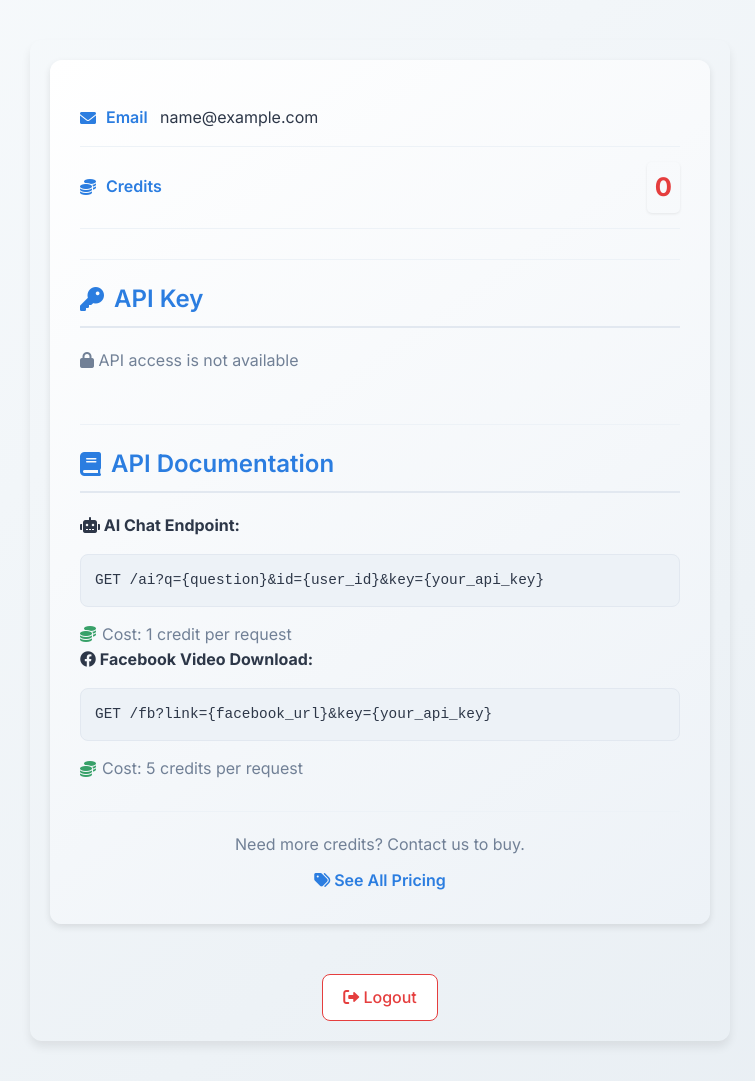
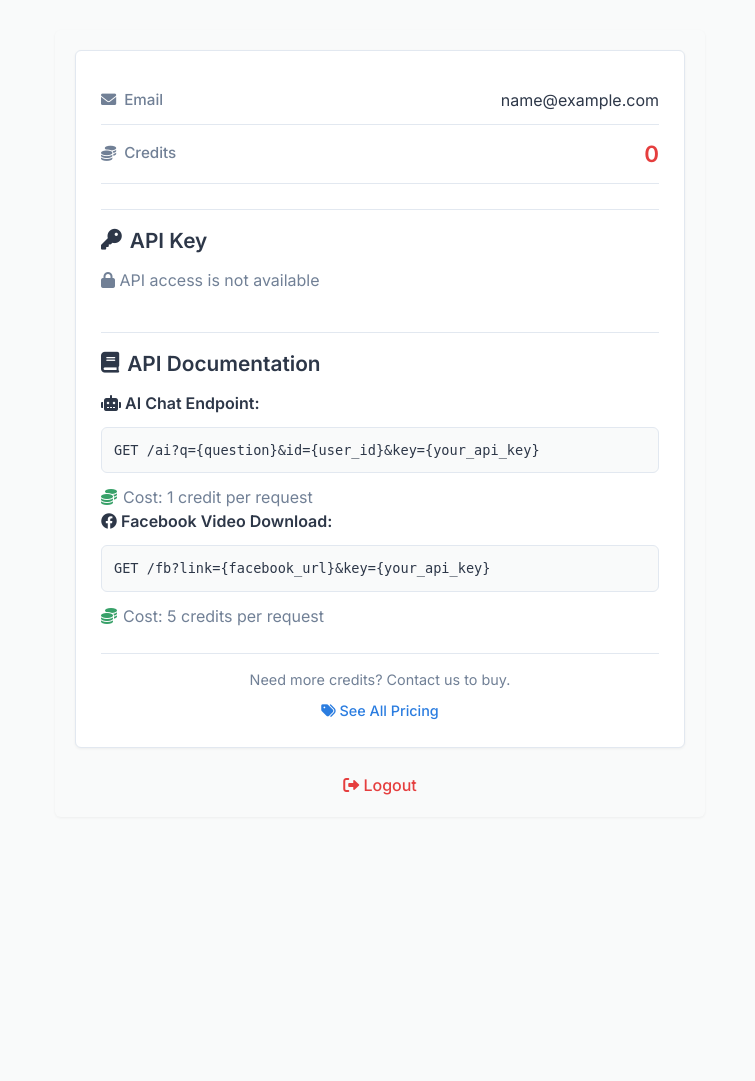
Before and after one commit to shahariarmahfuz/Yes, a Flask app: page /account in a window 1280 px wide. Shown: the whole page, without its empty margins (260-1015 px from the left). After the commit the page ends 795 px from the top, so only its background shows below. Run offline with Flask 3, Linux system fonts and the light colour scheme; the visitor is signed in with stand-in values (Sample User, id 1).

Commit message:
Update account.html

```diff
--- a/templates/account.html
+++ b/templates/account.html
@@ -2,21 +2,22 @@
 <html>
 <head>
     <title>Account</title>
-    <link href="https://fonts.googleapis.com/css2?family=Inter:wght@400;500;600;700&display=swap" rel="stylesheet">
+    <link href="https://fonts.googleapis.com/css2?family=Inter:wght@400;500;600&display=swap" rel="stylesheet">
     <link rel="stylesheet" href="https://cdnjs.cloudflare.com/ajax/libs/font-awesome/6.0.0/css/all.min.css">
     <meta name="viewport" content="width=device-width, initial-scale=1.0">
     <style>
-        /* Updated CSS for a more beautiful and organized page */
+        /* Enhanced and Simplified CSS */
         :root {
-            --cf-blue: #2b7de0;
-            --cf-blue-hover: #1967d2;
-            --cf-red: #e53e3e;
-            --cf-green: #38a169;
-            --cf-gray-100: #f7fafc;
-            --cf-gray-200: #edf2f7;
-            --cf-gray-300: #e2e8f0;
-            --cf-gray-600: #718096;
-            --cf-gray-800: #2d3748;
+            --primary-color: #2b7de0;
+            --primary-hover: #1967d2;
+            --accent-color: #e53e3e;
+            --success-color: #38a169;
+            --bg-light: #f9fafa; /* Slightly lighter background */
+            --text-primary: #2d3748;
+            --text-secondary: #718096;
+            --border-color: #e2e8f0;
+            --box-shadow: 0 1px 3px rgba(0, 0, 0, 0.05); /* Lighter shadow */
+            --border-radius: 6px; /* Slightly smaller border-radius for a cleaner look */
         }
 
         * {
@@ -27,16 +28,16 @@
 
         body {
             font-family: 'Inter', -apple-system, BlinkMacSystemFont, sans-serif;
-            background: var(--cf-gray-100);
-            color: var(--cf-gray-800);
-            line-height: 1.6;
+            background-color: var(--bg-light);
+            color: var(--text-primary);
+            line-height: 1.5; /* Slightly reduced line height */
             padding: 20px;
             margin: 0;
             -webkit-font-smoothing: antialiased;
-            max-width: 700px;
-            margin: 40px auto;
-            border-radius: 12px; /* Slightly larger border-radius for a softer look */
-            box-shadow: 0 6px 10px rgba(0, 0, 0, 0.08); /* More pronounced shadow */
+            max-width: 650px; /* Slightly narrower max width */
+            margin: 30px auto; /* Reduced top/bottom margin */
+            border-radius: var(--border-radius);
+            box-shadow: var(--box-shadow);
         }
 
         h1 {
@@ -44,20 +45,20 @@
         }
 
         .account-info {
-            background: white;
-            border-radius: 12px;
-            padding: 30px;
-            margin-bottom: 30px;
-            box-shadow: 0 3px 7px rgba(0, 0, 0, 0.1); /* Slightly stronger shadow */
-            border: 1px solid var(--cf-gray-200);
+            background-color: white;
+            border-radius: var(--border-radius);
+            padding: 25px; /* Reduced padding slightly */
+            margin-bottom: 25px; /* Reduced margin slightly */
+            box-shadow: var(--box-shadow);
+            border: 1px solid var(--border-color);
         }
 
         .info-row {
             display: flex;
             justify-content: space-between;
             align-items: center;
-            padding: 15px 0;
-            border-bottom: 1px solid var(--cf-gray-200);
+            padding: 12px 0; /* Reduced padding slightly */
+            border-bottom: 1px solid var(--border-color);
         }
 
         .info-row:last-child {
@@ -67,30 +68,30 @@
         .credits-container {
             display: flex;
             align-items: center;
-            gap: 10px;
+            gap: 8px; /* Reduced gap */
         }
 
         .credits {
-            font-size: 1.6rem;
-            font-weight: bold;
+            font-size: 1.4rem; /* Further reduced font size */
+            font-weight: 600;
         }
 
         .low-credits {
-            color: var(--cf-red);
+            color: var(--accent-color);
         }
 
         .high-credits {
-            color: var(--cf-green);
+            color: var(--success-color);
         }
 
         .api-key {
-            font-family: 'Courier New', monospace;
-            background: var(--cf-gray-100);
-            padding: 16px;
-            border-radius: 8px;
+            font-family: 'ui-monospace', monospace; /* More modern monospace font */
+            background-color: var(--bg-light);
+            padding: 14px; /* Reduced padding slightly */
+            border-radius: var(--border-radius);
             word-break: break-all;
-            font-size: 1rem;
-            border: 1px solid var(--cf-gray-300);
+            font-size: 0.9rem; /* Further reduced font size */
+            border: 1px solid var(--border-color);
             position: relative;
             display: flex;
             align-items: center;
@@ -98,14 +99,14 @@
         }
 
         .api-key i.fa-code {
-            margin-right: 10px;
-            color: var(--cf-gray-600);
+            margin-right: 8px; /* Reduced margin */
+            color: var(--text-secondary);
         }
 
         .logout {
             display: block;
-            margin-top: 30px;
-            color: var(--cf-red);
+            margin-top: 25px; /* Reduced margin slightly */
+            color: var(--accent-color);
             font-weight: 500;
             text-decoration: none;
             transition: color 0.2s ease;
@@ -114,75 +115,76 @@
 
         .logout:hover {
             text-decoration: underline;
-            color: var(--cf-red);
+            color: var(--accent-color);
         }
 
         .btn {
             display: inline-flex;
             align-items: center;
             justify-content: center;
-            gap: 10px;
-            background: var(--cf-blue);
+            gap: 8px; /* Reduced gap */
+            background-color: var(--primary-color);
             color: white;
             border: none;
-            border-radius: 8px;
-            padding: 14px 20px;
-            font-weight: 600;
-            font-size: 1rem;
+            border-radius: var(--border-radius);
+            padding: 12px 18px; /* Reduced padding slightly */
+            font-weight: 500; /* Slightly lighter font weight */
+            font-size: 0.9rem; /* Further reduced font size */
             width: 100%;
             cursor: pointer;
-            transition: all 0.2s ease;
-            margin-top: 16px;
+            transition: background-color 0.2s ease, transform 0.1s ease; /* Smoother transitions */
+            margin-top: 14px; /* Reduced margin slightly */
+            box-shadow: var(--box-shadow);
         }
 
         .btn:hover {
-            background: var(--cf-blue-hover);
-            transform: translateY(-2px);
-            box-shadow: 0 2px 4px rgba(0, 0, 0, 0.1);
+            background-color: var(--primary-hover);
+            transform: translateY(-1px); /* Less pronounced hover effect */
+            box-shadow: 0 2px 4px rgba(0, 0, 0, 0.08); /* Lighter shadow on hover */
         }
 
         .btn-secondary {
-            background: white;
-            color: var(--cf-blue);
-            border: 1px solid var(--cf-gray-300);
+            background-color: white;
+            color: var(--primary-color);
+            border: 1px solid var(--border-color);
         }
 
         .btn-secondary:hover {
-            background: var(--cf-gray-200);
+            background-color: var(--bg-light);
         }
 
         .api-section {
-            margin: 30px 0;
-            padding: 20px 0;
-            border-top: 1px solid var(--cf-gray-200);
+            margin: 25px 0; /* Reduced margin slightly */
+            padding: 15px 0; /* Reduced padding slightly */
+            border-top: 1px solid var(--border-color);
         }
 
         .api-docs {
-            margin-top: 30px;
-            padding-top: 20px;
-            border-top: 1px solid var(--cf-gray-200);
+            margin-top: 25px;
+            padding-top: 15px;
+            border-top: 1px solid var(--border-color);
         }
 
         .api-docs h3, .api-section h3 {
-            font-size: 1.5rem;
+            font-size: 1.3rem; /* Reduced heading size */
             font-weight: 600;
-            margin-bottom: 15px;
+            margin-bottom: 12px; /* Reduced margin */
             display: flex;
             align-items: center;
-            gap: 10px;
-            color: var(--cf-gray-800);
+            gap: 8px; /* Reduced gap */
+            color: var(--text-primary);
         }
 
         code {
-            background: var(--cf-gray-200);
-            padding: 14px;
-            border-radius: 8px;
-            font-family: 'Courier New', monospace;
-            font-size: 0.9rem;
-            margin: 15px 0;
+            background-color: var(--bg-light);
+            padding: 12px; /* Reduced padding slightly */
+            border-radius: var(--border-radius);
+            font-family: 'ui-monospace', monospace;
+            font-size: 0.85rem; /* Further reduced font size */
+            margin: 12px 0; /* Reduced margin */
             overflow-x: auto;
             display: block;
-            border: 1px solid var(--cf-gray-300);
+            border: 1px solid var(--border-color);
         }
 
         #confirmationModal {
@@ -192,107 +194,101 @@
             left: 0;
             width: 100%;
             height: 100%;
-            background: rgba(0,0,0,0.5);
+            background-color: rgba(0,0,0,0.3); /* Slightly lighter overlay */
             z-index: 1000;
             justify-content: center;
             align-items: center;
         }
 
         .modal-content {
-            background: white;
-            padding: 30px;
-            border-radius: 12px;
-            max-width: 500px;
+            background-color: white;
+            padding: 25px; /* Reduced padding slightly */
+            border-radius: var(--border-radius);
+            max-width: 450px; /* Further reduced max width */
             width: 100%;
             text-align: center;
-            box-shadow: 0 4px 6px rgba(0, 0, 0, 0.1);
-            border: 1px solid var(--cf-gray-300);
+            box-shadow: 0 2px 4px rgba(0, 0, 0, 0.1);
+            border: 1px solid var(--border-color);
         }
 
         .modal-content h3 {
-            font-size: 1.6rem;
-            margin-bottom: 20px;
-            color: var(--cf-red);
+            font-size: 1.4rem; /* Reduced heading size */
+            margin-bottom: 15px; /* Reduced margin */
+            color: var(--accent-color);
         }
 
         .modal-content p {
-            margin-bottom: 20px;
-            color: var(--cf-gray-600);
+            margin-bottom: 15px; /* Reduced margin */
+            color: var(--text-secondary);
         }
 
         .copy-icon {
             cursor: pointer;
-            color: var(--cf-gray-600);
-            padding: 10px;
-            transition: all 0.2s ease;
+            color: var(--text-secondary);
+            padding: 8px; /* Reduced padding */
+            transition: color 0.2s ease, transform 0.1s ease;
         }
 
         .copy-icon:hover {
-            color: var(--cf-blue);
-            transform: scale(1.1);
+            color: var(--primary-color);
+            transform: scale(1.05); /* Less pronounced scale */
         }
 
         .copy-success {
             position: fixed;
-            bottom: 30px;
+            bottom: 20px; /* Reduced bottom position */
             left: 50%;
             transform: translateX(-50%);
-            background: var(--cf-green);
+            background-color: var(--success-color);
             color: white;
-            padding: 10px 20px;
-            border-radius: 25px;
-            font-size: 1rem;
+            padding: 8px 16px; /* Reduced padding */
+            border-radius: 20px; /* More rounded */
+            font-size: 0.9rem; /* Reduced font size */
             display: none;
-            box-shadow: 0 2px 4px rgba(0,0,0,0.1);
+            box-shadow: var(--box-shadow);
         }
 
         .info-label {
             font-weight: 500;
-            color: var(--cf-gray-600);
+            color: var(--text-secondary);
             display: flex;
             align-items: center;
-            gap: 10px;
-            min-width: 80px; /* Ensure label takes up some minimal space */
-        }
-
-        .info-row > span:last-child {
-            flex-grow: 1; /* Allow the value to take remaining space */
+            gap: 8px; /* Reduced gap */
+            font-size: 0.95rem; /* Slightly smaller font size */
         }
 
         .credit-actions {
-            margin-top: 30px;
-            padding-top: 20px;
-            border-top: 1px solid var(--cf-gray-200);
+            margin-top: 25px;
+            padding-top: 15px;
+            border-top: 1px solid var(--border-color);
             text-align: center;
         }
 
         .credit-actions p {
-            color: var(--cf-gray-600);
-            margin-bottom: 10px;
+            color: var(--text-secondary);
+            margin-bottom: 8px; /* Reduced margin */
+            font-size: 0.9rem; /* Reduced font size */
         }
 
         .credit-actions a {
-            color: var(--cf-blue);
-            font-weight: 600;
+            color: var(--primary-color);
+            font-weight: 500; /* Slightly lighter font weight */
             text-decoration: none;
             transition: color 0.2s ease;
+            font-size: 0.9rem; /* Reduced font size */
         }
 
         .credit-actions a:hover {
             text-decoration: underline;
-            color: var(--cf-blue-hover);
+            color: var(--primary-hover);
         }
 
-        /* Responsive adjustments */
+        /* Responsive adjustments - Further simplified */
         @media (max-width: 600px) {
             body {
                 padding: 15px;
-                margin-top: 20px;
-                margin-bottom: 20px;
-            }
-
-            h1 {
-                display: none;
+                margin-top: 15px;
+                margin-bottom: 15px;
             }
 
             .account-info {
@@ -356,99 +354,20 @@
             }
 
             .modal-content h3 {
-                font-size: 1.4rem;
-                margin-bottom: 15px;
+                font-size: 1.3rem; /* Further reduced heading size */
+                margin-bottom: 12px;
             }
 
             .copy-success {
                 bottom: 15px;
-                font-size: 0.85rem;
-                padding: 8px 16px;
+                font-size: 0.8rem; /* Further reduced font size */
+                padding: 6px 12px; /* Reduced padding */
             }
 
             .info-label {
-                font-size: 0.95rem;
-                gap: 6px;
-                min-width: auto; /* Reset min-width for smaller screens */
+                font-size: 0.9rem; /* Further reduced font size */
+                gap: 5px; /* Reduced gap */
             }
-
-            .info-row > span:last-child {
-                flex-grow: 0; /* Reset flex-grow for smaller screens */
-            }
-        }
-
-        /* Further aesthetic improvements */
-        body {
-            /* Slightly darker and smoother background gradient */
-            background: linear-gradient(to bottom right, var(--cf-gray-100), #e8eef3);
-        }
-
-        .account-info {
-            /* Add a subtle gradient to the account info card */
-            background: linear-gradient(145deg, #ffffff, var(--cf-gray-200));
-            border: none; /* Remove the border as the gradient provides separation */
-        }
-
-        .info-label {
-            color: var(--cf-blue); /* Make labels more prominent */
-            font-weight: 600; /* Slightly bolder labels */
-        }
-
-        .credits-container {
-            /* Add a subtle shadow to the credits for emphasis */
-            box-shadow: 0 1px 3px rgba(0, 0, 0, 0.08);
-            padding: 5px 8px;
-            border-radius: 5px;
-        }
-
-        .api-key {
-            /* Slightly darker background for the API key */
-            background: var(--cf-gray-200);
-            border: 1px solid var(--cf-gray-300);
-        }
-
-        .api-section h3, .api-docs h3 {
-            color: var(--cf-blue); /* Make section titles more prominent */
-            border-bottom: 2px solid var(--cf-gray-300); /* Add a subtle underline to section titles */
-            padding-bottom: 8px;
-            margin-bottom: 20px;
-        }
-
-        .btn {
-            /* Slightly rounder buttons */
-            border-radius: 10px;
-            box-shadow: 0 2px 5px rgba(0, 0, 0, 0.15); /* Add a bit more depth to buttons */
-        }
-
-        .btn:hover {
-            box-shadow: 0 4px 8px rgba(0, 0, 0, 0.15); /* Enhance hover effect */
-        }
-
-        .logout {
-            /* Make logout button-like */
-            display: inline-block;
-            background-color: white;
-            border: 1px solid var(--cf-red);
-            padding: 10px 20px;
-            border-radius: 8px;
-            text-align: center;
-            margin-top: 20px;
-        }
-
-        .logout:hover {
-            background-color: var(--cf-red);
-            color: white;
-            text-decoration: none;
-        }
-
-        .copy-icon {
-            background-color: var(--cf-gray-300); /* Add background to copy icon */
-            border-radius: 5px;
-        }
-
-        .copy-icon:hover {
-            background-color: var(--cf-blue-hover);
-            color: white;
         }
     </style>
 </head>
@@ -492,9 +411,9 @@
                 <i class="fas fa-sync-alt"></i>
                 Reset API Key
             </button>
-            <p><small style="color: var(--cf-gray-600);">Note: Resetting your API key will invalidate the previous one.</small></p>
+            <p><small style="color: var(--text-secondary);">Note: Resetting your API key will invalidate the previous one.</small></p>
             {% else %}
-            <p style="color: var(--cf-gray-600);">
+            <p style="color: var(--text-secondary);">
                 <i class="fas fa-lock"></i>
                 API access is not available
             </p>
@@ -512,8 +431,8 @@
                 AI Chat Endpoint:
             </strong></p>
             <code>GET /ai?q={question}&amp;id={user_id}&amp;key={your_api_key}</code>
-            <p style="display: flex; align-items: center; gap: 6px; color: var(--cf-gray-600);">
-                <i class="fas fa-coins" style="color: var(--cf-green);"></i>
+            <p style="display: flex; align-items: center; gap: 6px; color: var(--text-secondary);">
+                <i class="fas fa-coins" style="color: var(--success-color);"></i>
                 Cost: 1 credit per request
             </p>
 
@@ -522,15 +441,15 @@
                 Facebook Video Download:
             </strong></p>
             <code>GET /fb?link={facebook_url}&amp;key={your_api_key}</code>
-            <p style="display: flex; align-items: center; gap: 6px; color: var(--cf-gray-600);">
-                <i class="fas fa-coins" style="color: var(--cf-green);"></i>
+            <p style="display: flex; align-items: center; gap: 6px; color: var(--text-secondary);">
+                <i class="fas fa-coins" style="color: var(--success-color);"></i>
                 Cost: 5 credits per request
             </p>
         </div>
 
         <div class="credit-actions">
             <p>Need more credits? Contact us to buy.</p>
-            <a href=/price >
+            <a href="{{ url_for('price') }}">
                 <i class="fas fa-tags"></i>
                 See All Pricing
             </a>
@@ -557,13 +476,10 @@
         </div>
     </div>
 
-    <div style="text-align: center;">
-        <a href="{{ url_for('logout') }}" class="logout">
-            <i class="fas fa-sign-out-alt"></i>
-            Logout
-        </a>
-    </div>
-
+    <a href="{{ url_for('logout') }}" class="logout">
+        <i class="fas fa-sign-out-alt"></i>
+        Logout
+    </a>
 
     <div class="copy-success" id="copySuccess">
         Copied to clipboard!
```
Also changed, not shown: other parts of templates/account.html (+12 -10 lines).
